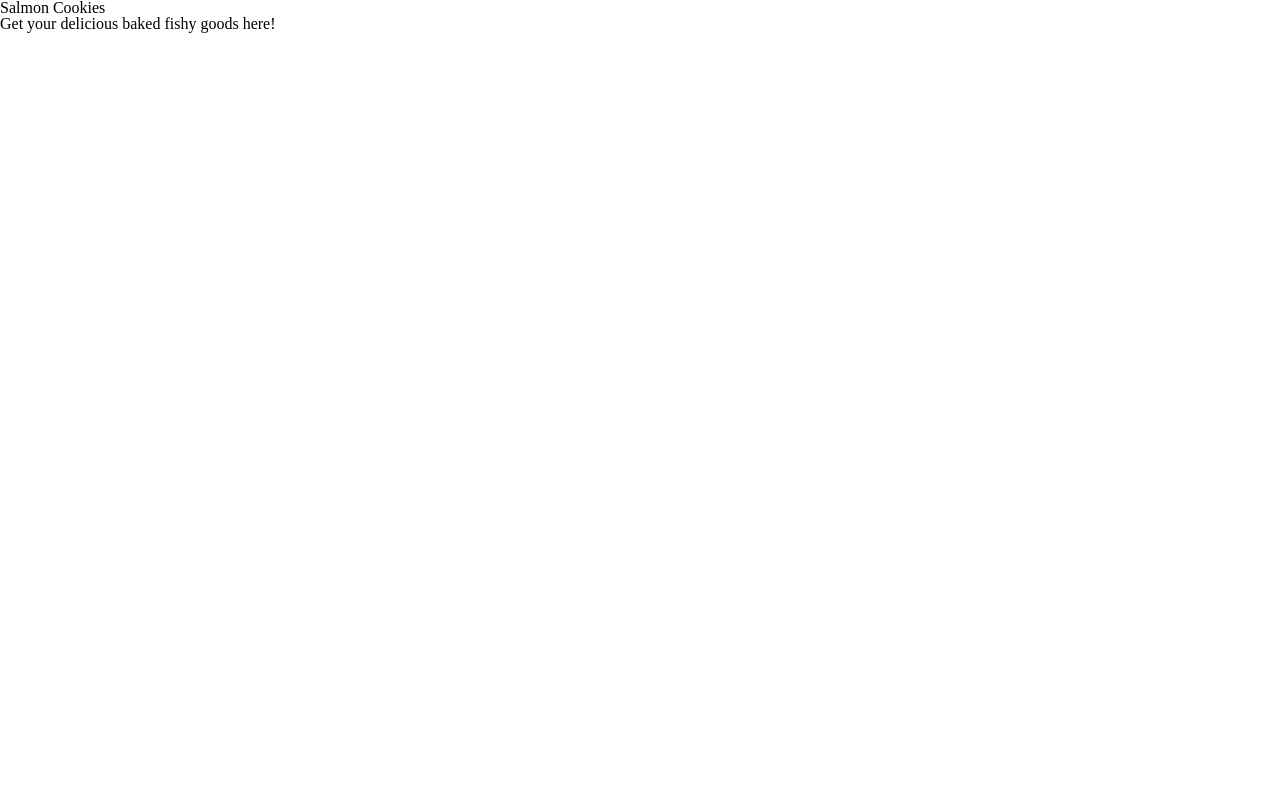
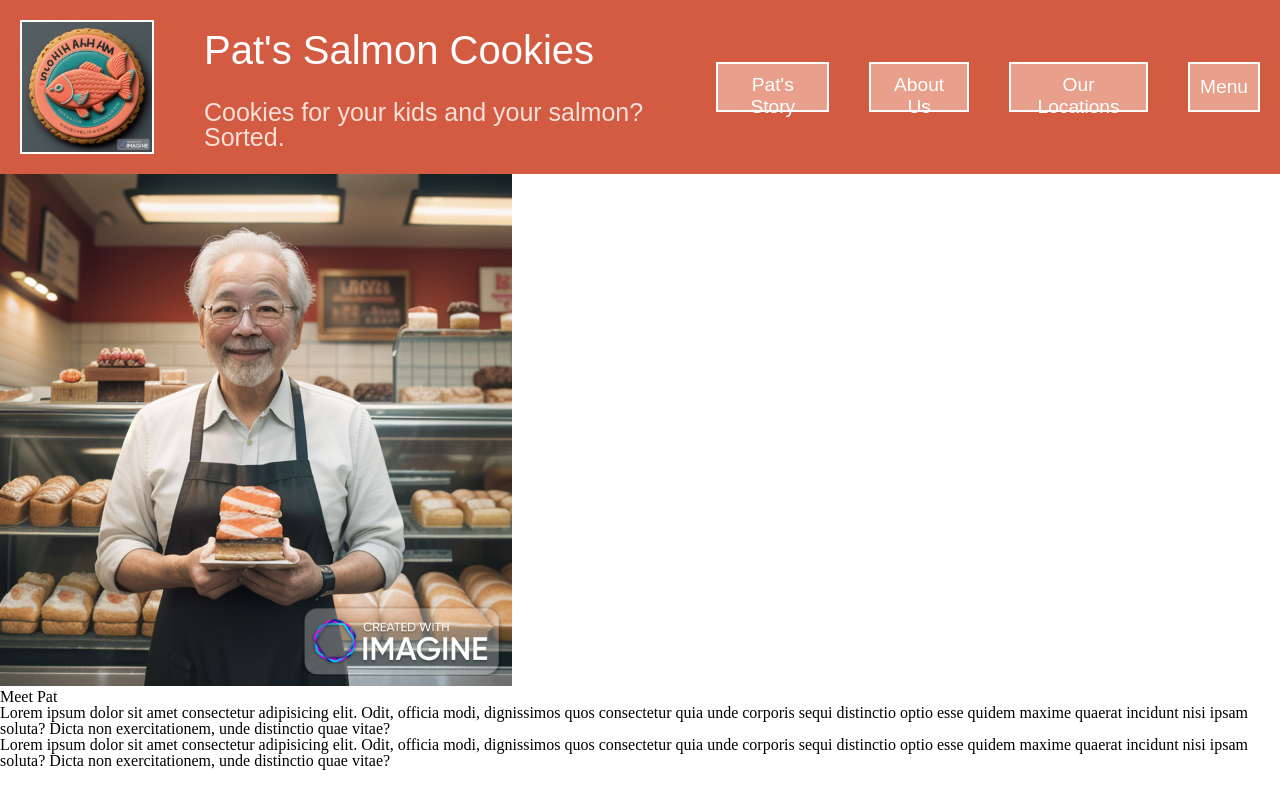
Before and after one commit to cordeliasnape/cookies-stand, a plain HTML site: page index.html in a window 1280 px wide. Drawn offline with Linux system fonts and the light colour scheme.

Commit message:
add pats story

```diff
--- a/index.html
+++ b/index.html
@@ -1,20 +1,49 @@
 <!DOCTYPE html>
 <html lang="en">
   <head>
-  <meta charset="UTF-8">
-  <meta name="viewport" content="width=device-width, initial-scale=1.0">
+    <meta charset="UTF-8" />
+    <meta name="viewport" content="width=device-width, initial-scale=1.0" />
     <title>Salmon Cookies</title>
     <link rel="stylesheet" href="reset.css" />
     <link rel="stylesheet" href="style.css" />
-
   </head>
   <body>
     <header>
-    <h1>Salmon Cookies</h1>
-    <h3>Get your delicious baked fishy goods here!</h1>
+      <img id="logo" src="./product-images/logo.png" />
+      <div id="header-heading">
+        <h1>Pat's Salmon Cookies</h1>
+        <h3>Cookies for your kids and your salmon? Sorted.</h3>
+      </div>
+      <nav>
+        <button a href="#story">Pat's Story</button>
+        <button>About Us</button>
+        <button>Our Locations</button>
+        <button>Menu</button>
+      </nav>
     </header>
-  <nav></nav>
     <main>
+      <section id="story">
+        <img id="pat" src="./shop-images/pat.png" />
+        <div id="storyText">
+          <h2>Meet Pat</h2>
+          <p>
+            Lorem ipsum dolor sit amet consectetur adipisicing elit. Odit,
+            officia modi, dignissimos quos consectetur quia unde corporis sequi
+            distinctio optio esse quidem maxime quaerat incidunt nisi ipsam
+            soluta? Dicta non exercitationem, unde distinctio quae vitae?
+          </p>
+          <p>
+            Lorem ipsum dolor sit amet consectetur adipisicing elit. Odit,
+            officia modi, dignissimos quos consectetur quia unde corporis sequi
+            distinctio optio esse quidem maxime quaerat incidunt nisi ipsam
+            soluta? Dicta non exercitationem, unde distinctio quae vitae?
+          </p>
+        </div>
+      </section>
+      <section id="about"></section>
+      <section id="locations"></section>
+      <section id="menu"></section>
     </main>
+    <footer></footer>
   </body>
 </html>
--- a/style.css
+++ b/style.css
@@ -1,4 +1,68 @@
-h2 {
+/* colors: grey - #1B2F33 blue - #859D98 salmon - #D25B41 pink - #E89f8B light pink - #F9E0D9 */
+
+header {
+  width: 100;
+  height: auto;
+  background-color: #d25b41;
+  display: flex;
+}
+
+#logo {
+  width: 130px;
+  height: 130px;
+  border: 2px solid white;
+  margin: 20px;
+}
+
+#header-heading {
+  width: 40%;
+  padding: 10px;
+}
+
+h1 {
+  color: white;
+  font-family: arial;
+  padding: 10px;
+  margin: 10px;
+  font-size: 40px;
+  justify-content: left;
+  display: block;
+  height: 40px;
+}
+
+header h3 {
+  color: #f9e0d9;
+  font-family: arial;
+  padding: 10px;
+  margin: 10px;
+  font-size: 25px;
+  display: block;
+  height: 40px;
+}
+
+nav {
+  color: #f9e0d9;
+  font-family: arial;
+  margin: 0 auto;
+  display: flex;
+  align-items: center;
+}
+
+nav button {
+  padding: 10px;
+  height: 50px;
+  margin: 20px;
+  border: 2px solid white;
+  font-size: larger;
+  background-color: #e89f8b;
+  color: white;
+}
+
+nav button:hover {
+  background-color: #859d98;
+}
+
+/* h2 {
   font-family: monospace;
   text-align: center;
   padding: 20px;
@@ -24,4 +88,4 @@ th {
 
 tr:nth-child(odd) {
   background-color: aliceblue;
-}
+} */
```
Also changed, not shown: product-images/logo.png (added), product-images/product1.png (added), product-images/product3.png (added), product-images/product4.png (added), shop-images/dubaishop.png (added), shop-images/limashop.png (added), shop-images/parisshop.png (added), shop-images/pat.png (added), 4 other files. Lines whose indentation alone changed are shown as unchanged.
